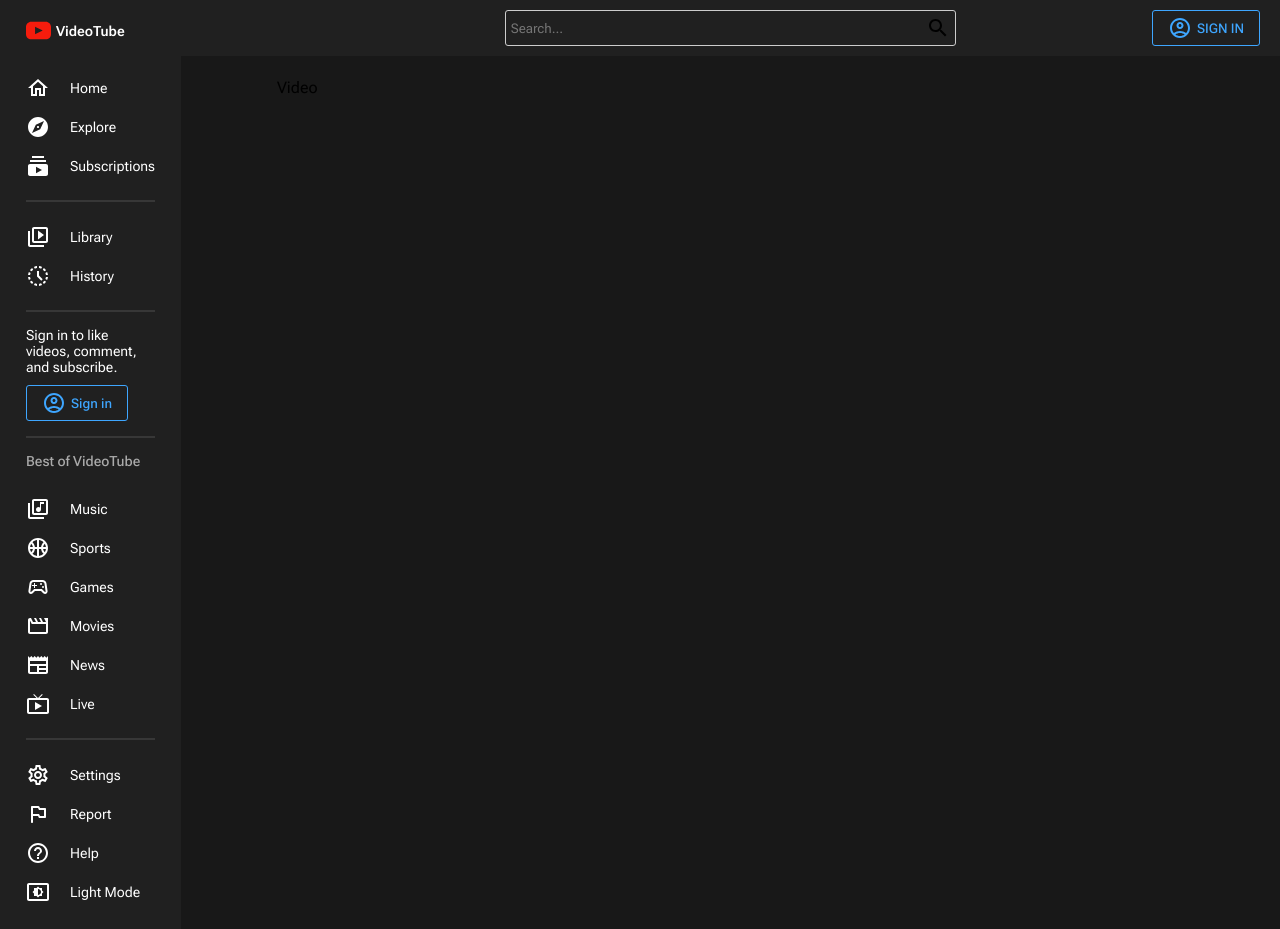
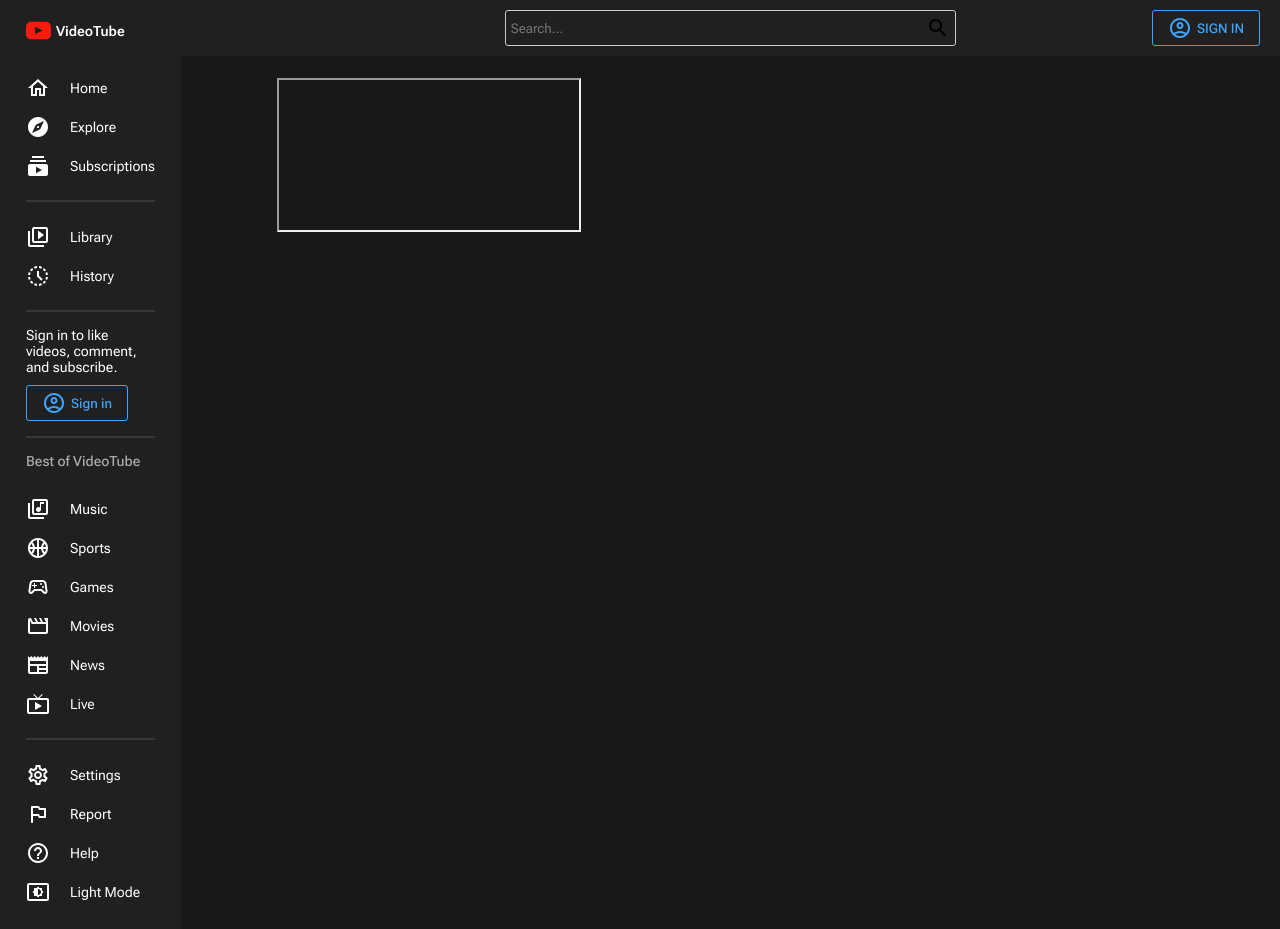
Before and after one commit to altesidriz/playlist, a React (Vite) app: page /video/test in a window 1280 px wide. Built offline with nearby package versions, Linux system fonts and the light colour scheme.

Commit message:
videframe added

```diff
--- a/src/components/Card.jsx
+++ b/src/components/Card.jsx
@@ -1,4 +1,5 @@
 import React from 'react'
+import { Link } from 'react-router-dom';
 import styled from 'styled-components'
 
 const Container = styled.div`
@@ -45,10 +46,11 @@ color: ${({ theme }) => theme.textSoft};
 
 const Card = () => {
     return (
+        <Link to="/video/test" style={{textDecoration: 'none'}}>
             <Container>
-            <Image />
+                <Image src='https://images.hellomagazine.com/imagenes/film/20210126105415/harry-potter-tv-show-what-will-it-be-about/0-508-62/harry-potter-1-t.jpg' />
                 <Details>
-                <ChannelImage />
+                    <ChannelImage src='src\img\d4lg5mo-8589bcd2-ee2d-4d5b-9fdc-0bb84771efa1.png' />
                     <Texts>
                         <Title>Test Video</Title>
                         <ChannelName>Videoz</ChannelName>
@@ -56,6 +58,7 @@ const Card = () => {
                     </Texts>
                 </Details>
             </Container>
+        </Link>
     )
 }
 
--- a/src/components/Menu.jsx
+++ b/src/components/Menu.jsx
@@ -17,6 +17,7 @@ import OutlinedFlagRoundedIcon from '@mui/icons-material/OutlinedFlagRounded';
 import HelpOutlineOutlinedIcon from '@mui/icons-material/HelpOutlineOutlined';
 import SettingsBrightnessOutlinedIcon from '@mui/icons-material/SettingsBrightnessOutlined';
 import AccountCircleOutlinedIcon from '@mui/icons-material/AccountCircleOutlined';
+import { Link } from 'react-router-dom';
 
 const Container = styled.div`
   flex: 1;
@@ -85,10 +86,12 @@ export const Menu = ({
     return (
         <Container>
             <Wrapper>
-                <Logo>
-                    <Img src={logo} />
-                    VideoTube
-                </Logo>
+                <Link to="/" style={{textDecoration: "none", color: "inherit"}}>
+                    <Logo>
+                        <Img src={logo} />
+                        VideoTube
+                    </Logo>
+                </Link>
                 <Item>
                     <HomeOutlinedIcon />
                     Home
--- a/src/pages/Video.jsx
+++ b/src/pages/Video.jsx
@@ -1,8 +1,55 @@
-import React from 'react'
+import React from 'react';
+import styled from 'styled-components';
+
+
+const Container = styled.div`
+  display: flex;
+  gap: 24 px;
+
+`;
+
+const Content = styled.div`
+  flex: 5;
+`;
+
+const VideoWrapper = styled.div`
+  flex: 5;
+`;
+
+const Title = styled.h1`
+
+`;
+
+const Details = styled.div``;
+const Info = styled.span``;
+const Buttons = styled.div``;
+const Button = styled.div``;
+
+
+const Recommendations = styled.div`
+  flex: 2
+`;
+
+
 
 const Video = () => {
   return (
-    <div>Video</div>
+    <Container>
+    <Content>
+    <VideoWrapper>
+    <iframe>
+    width="100%"
+    height="720"
+    src="https://www.youtube.com/watch?v=KnWJepe-nxE"
+    title="Youtube video player"
+    frameborder="0"
+    allow="accelerometer; autoplay; clipboard-write; ancrypted-media; gyroscope; picture-in-picture"
+    allowfullscreen
+    </iframe>
+    </VideoWrapper>
+    </Content>
+    <Recommendations></Recommendations>
+    </Container>
   )
 }
 
```
Also changed, not shown: src/img/d4lg5mo-8589bcd2-ee2d-4d5b-9fdc-0bb84771efa1.png (added). Lines whose indentation alone changed are shown as unchanged.
